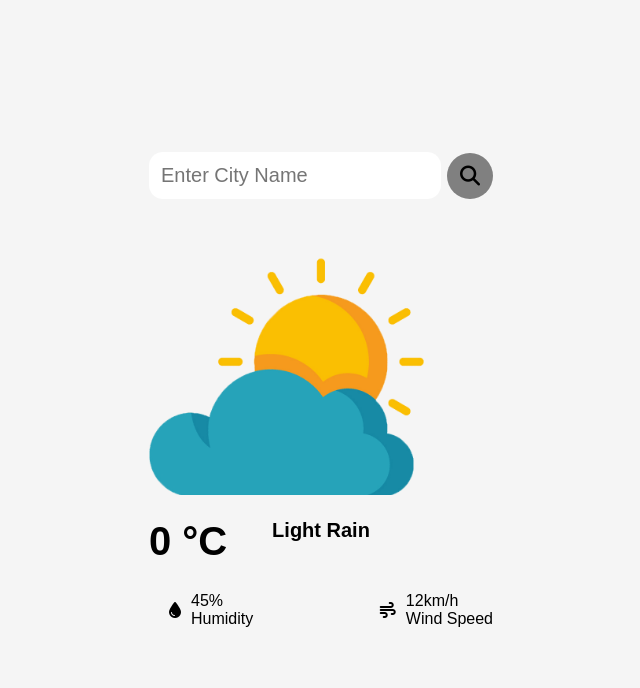
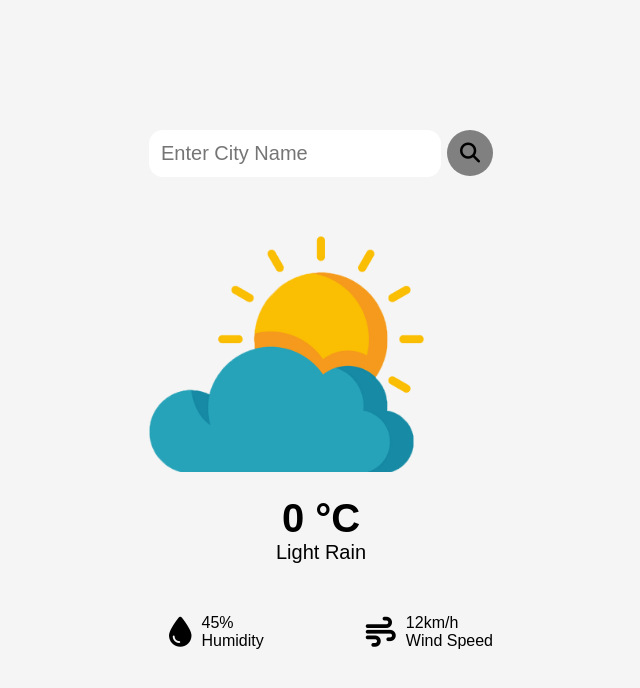
Before and after one commit to berniceu/weather-app, a plain HTML site: page index.html in a window 1280 px wide. Shown: the whole page, without its empty margins (319-959 px from the left). Drawn offline with Linux system fonts and the light colour scheme.

Commit message:
update style.css
make position relative for dynamic content

```diff
--- a/style.css
+++ b/style.css
@@ -88,11 +88,11 @@ body{
 .weather-box .temperature{
     font-size: 40px;
     font-weight: 600;
-    position: absolute;
+    position: relative;
 }
 .weather-box .description{
     font-size: 20px;
-    font-weight: 700;
+    font-weight: 500;
     text-transform: capitalize;
 }
 
@@ -109,6 +109,10 @@ body{
     margin-left: 20px;
 }
 
+.weather-details i{
+    font-size: 30px;
+}
+
 .weather-details .text{
     margin-left: 10px;
     font-size: 16px;
```
